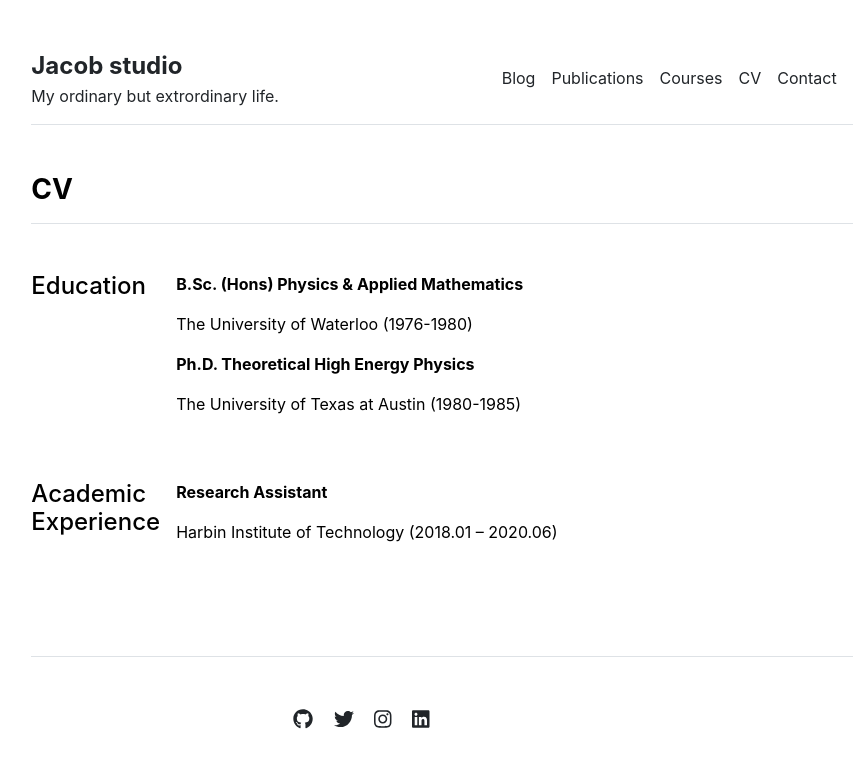
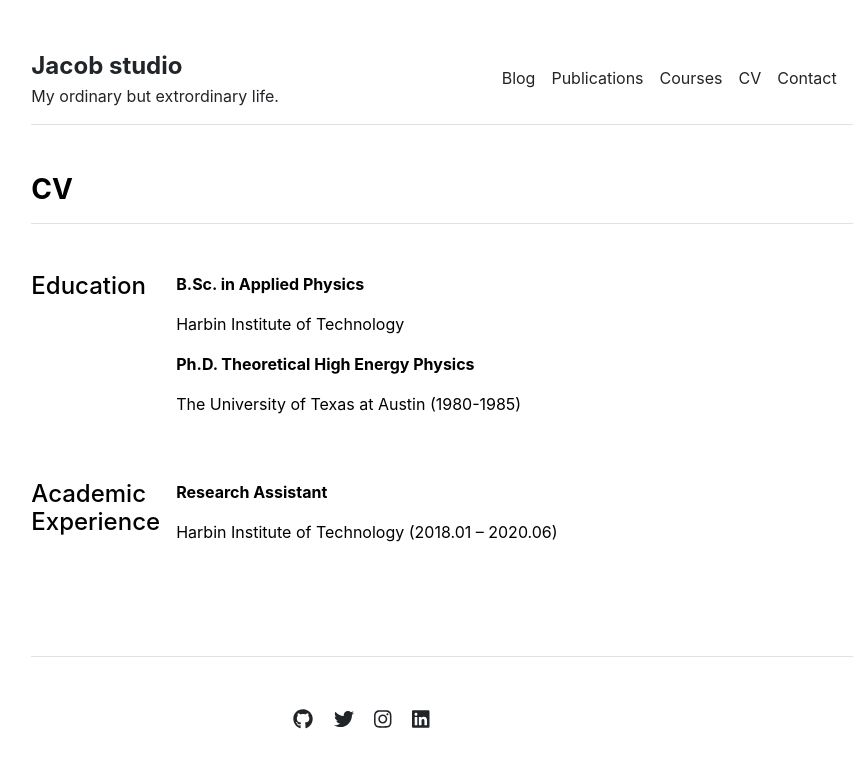
Before and after one commit to JinxinHu/jinxinhu.github.io, a Jekyll site: the page built from cv.md, in a window 1280 px wide. Shown: the top 768 px of the page, without its empty margins (198-1066 px from the left). Built offline with Jekyll 4.4.1, drawn with Linux system fonts in a browser that asks for light colours.

Commit message:
Update education.yml

```diff
--- a/_data/cv/education.yml
+++ b/_data/cv/education.yml
@@ -1,5 +1,5 @@
-- title: 'B.Sc. (Hons) Physics & Applied Mathematics'
-  description: 'The University of Waterloo (1976-1980)'
+- title: 'B.Sc. in Applied Physics'
+  description: 'Harbin Institute of Technology'
 
 - title: 'Ph.D. Theoretical High Energy Physics'
   description: 'The University of Texas at Austin (1980-1985)'
```
